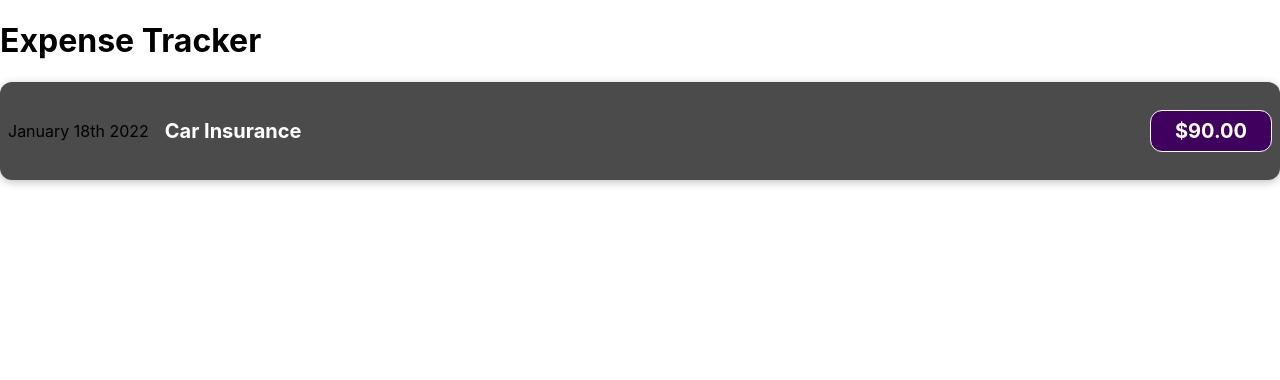
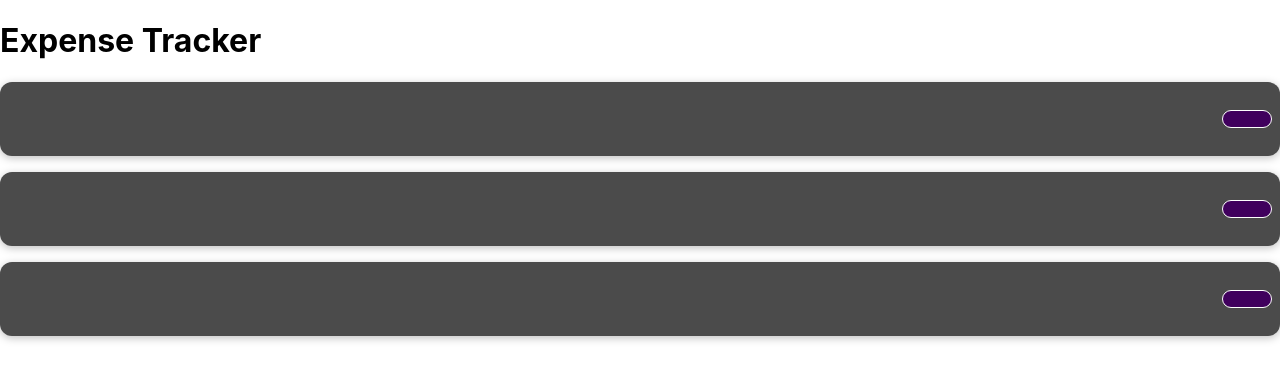
Before and after one commit to allanlalangan/expense-tracker, a React (Create React App) app: page / in a window 1280 px wide. Shown: the top 380 px of the page. Built offline with nearby package versions, Linux system fonts and the light colour scheme.

Commit message:
imported expenses data

```diff
--- a/src/App.js
+++ b/src/App.js
@@ -1,10 +1,13 @@
 import ExpenseItem from "./components/ExpenseItem";
+import expenses from "./components/expenses";
 
 function App() {
   return (
     <div>
       <h1>Expense Tracker</h1>
       <ExpenseItem> </ExpenseItem>
+      <ExpenseItem> </ExpenseItem>
+      <ExpenseItem> </ExpenseItem>
     </div>
   );
 }
--- a/src/components/ExpenseItem.js
+++ b/src/components/ExpenseItem.js
@@ -1,12 +1,12 @@
 import "./ExpenseItem_CourseTemplate.css";
 
-function ExpenseItem() {
+function ExpenseItem(props) {
   return (
     <article className="expense-item">
-      <div>January 18th 2022</div>
+      <div>{props.date}</div>
       <div className="expense-item__description">
-        <h2>Car Insurance</h2>
-        <p className="expense-item__price">$90.00</p>
+        <h2>{props.title}</h2>
+        <p className="expense-item__price">{props.amount}</p>
       </div>
     </article>
   );
--- /dev/null
+++ b/src/components/expenses.js
@@ -0,0 +1,23 @@
+const expenses = [
+  {
+    id: "e1",
+    title: "Toilet Paper",
+    amount: 94.12,
+    date: new Date(2020, 7, 14),
+  },
+  { id: "e2", title: "New TV", amount: 799.49, date: new Date(2021, 2, 12) },
+  {
+    id: "e3",
+    title: "Car Insurance",
+    amount: 294.67,
+    date: new Date(2021, 2, 28),
+  },
+  {
+    id: "e4",
+    title: "New Desk (Wooden)",
+    amount: 450,
+    date: new Date(2021, 5, 12),
+  },
+];
+
+export default expenses;
```
